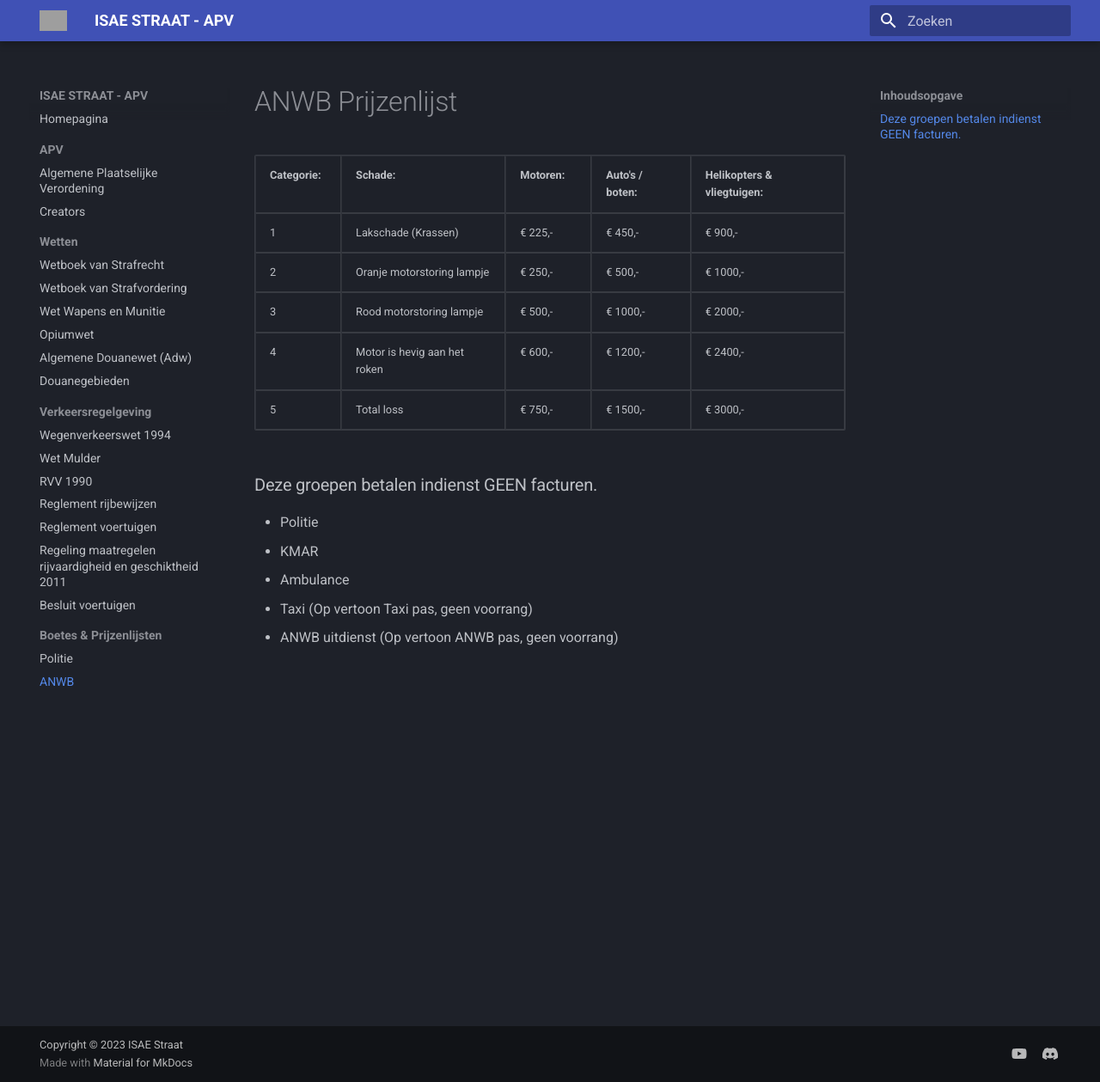
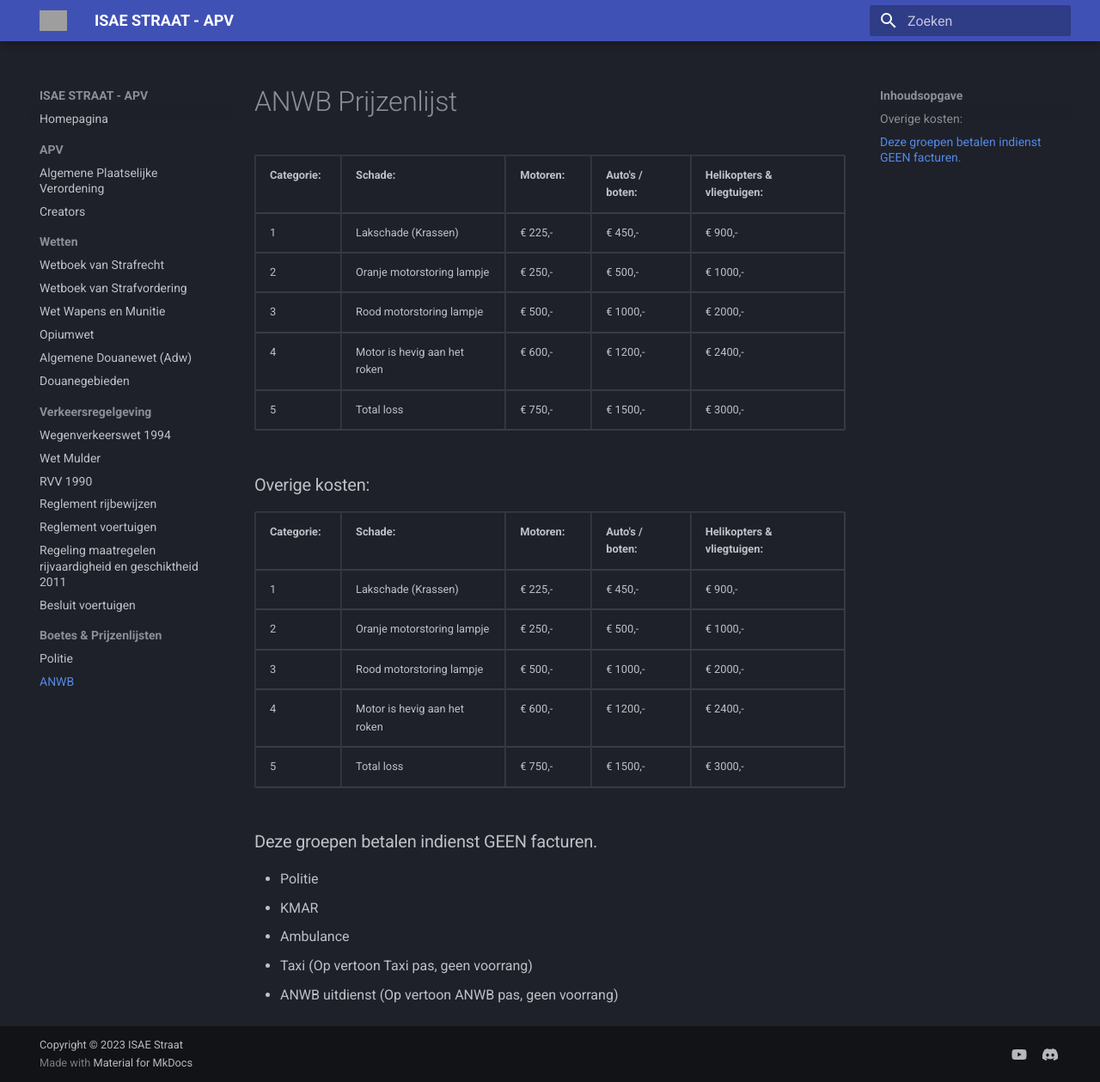
Before and after one commit to Mulamoess/isaestraatapv.github.io, an MkDocs documentation site: the page built from docs/Boetes & Prijzenlijsten/ANWB.md, in a window 1280 px wide and 1259 px high. Shown: the whole window at 86% size. Built offline with MkDocs 1.6.1 and Material for MkDocs 9.7.7, drawn with Linux system fonts in a browser that asks for light colours; old or Windows-style settings are respelled for this version of MkDocs; grey boxes are pictures that could not be loaded.

Commit message:
ANWB Update

```diff
--- a/docs/Boetes & Prijzenlijsten/ANWB.md
+++ b/docs/Boetes & Prijzenlijsten/ANWB.md
@@ -1,4 +1,52 @@
 # ANWB Prijzenlijst
+<table border="1">
+    <thead>
+  <tr>
+    <th>Categorie:</th>
+    <th>Schade:</th>
+    <th>Motoren:</th>
+    <th>Auto's / boten:</th>
+    <th>Helikopters & vliegtuigen:</th>
+  </tr>
+  <tr>
+    <td>1</td>
+    <td>Lakschade (Krassen)</td>
+    <td>€ 225,-</td>
+    <td>€ 450,-</td>
+    <td>€ 900,-</td>
+  </tr>
+    <tr>
+    <td>2</td>
+    <td>Oranje motorstoring lampje</td>
+    <td>€ 250,-</td>
+    <td>€ 500,-</td>
+    <td>€ 1000,-</td>
+  </tr>
+      <tr>
+    <td>3</td>
+    <td>Rood motorstoring lampje</td>
+    <td>€ 500,-</td>
+    <td>€ 1000,-</td>
+    <td>€ 2000,-</td>
+  </tr>
+        <tr>
+    <td>4</td>
+    <td>Motor is hevig aan het roken</td>
+    <td>€ 600,-</td>
+    <td>€ 1200,-</td>
+    <td>€ 2400,-</td>
+  </tr>
+        <tr>
+    <td>5</td>
+    <td>Total loss</td>
+    <td>€ 750,-</td>
+    <td>€ 1500,-</td>
+    <td>€ 3000,-</td>
+  </tr>
+</table>
+
+### Overige kosten:
+
 <table border="1">
     <thead>
   <tr>
```
